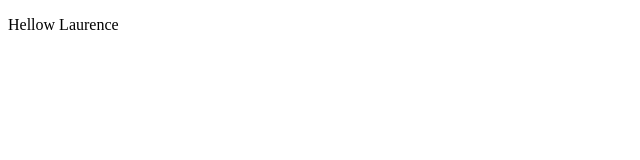
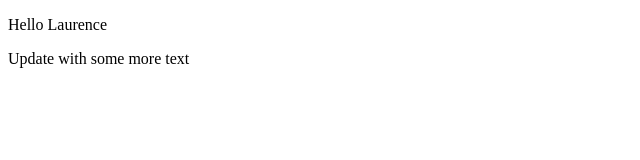
Before and after one commit to JohnnyGrafix/helloLaurence, a plain HTML site: page index.html in a window 1280 px wide. Shown: the whole page, without its empty margins (0-640 px from the left). Drawn offline with Linux system fonts and the light colour scheme.

Commit message:
updated text

```diff
--- a/index.html
+++ b/index.html
@@ -3,6 +3,7 @@
     <head>
 	</head>
 	<body>
-	<p>Hellow Laurence</p>
+	  <p>Hello Laurence</p>
+	  <p>Update with some more text</p>
 	</body>
 	</html>
```
